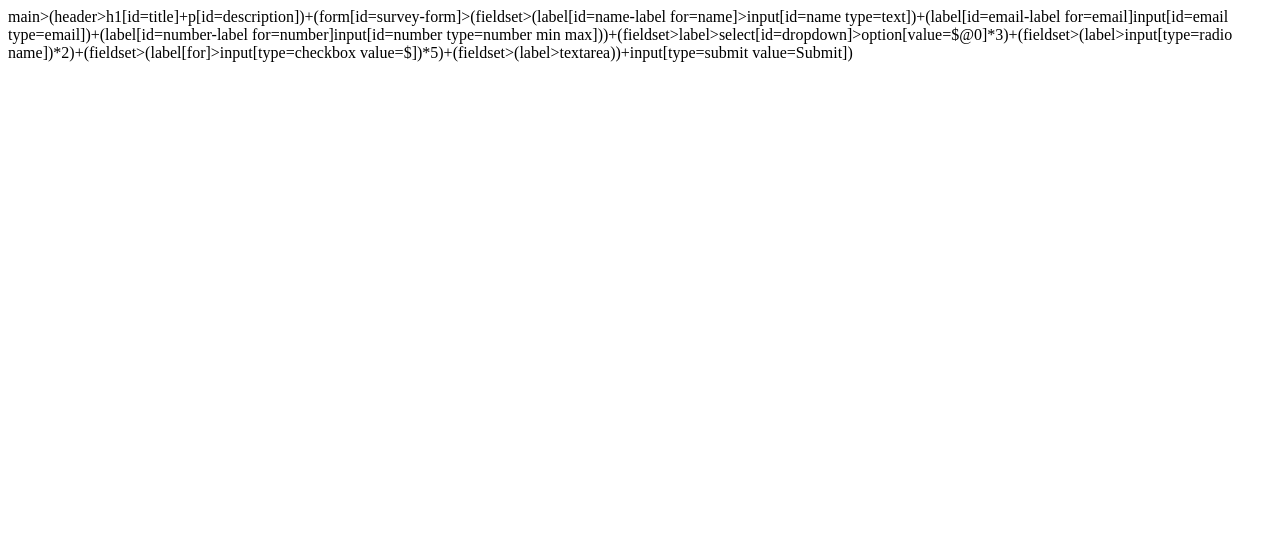
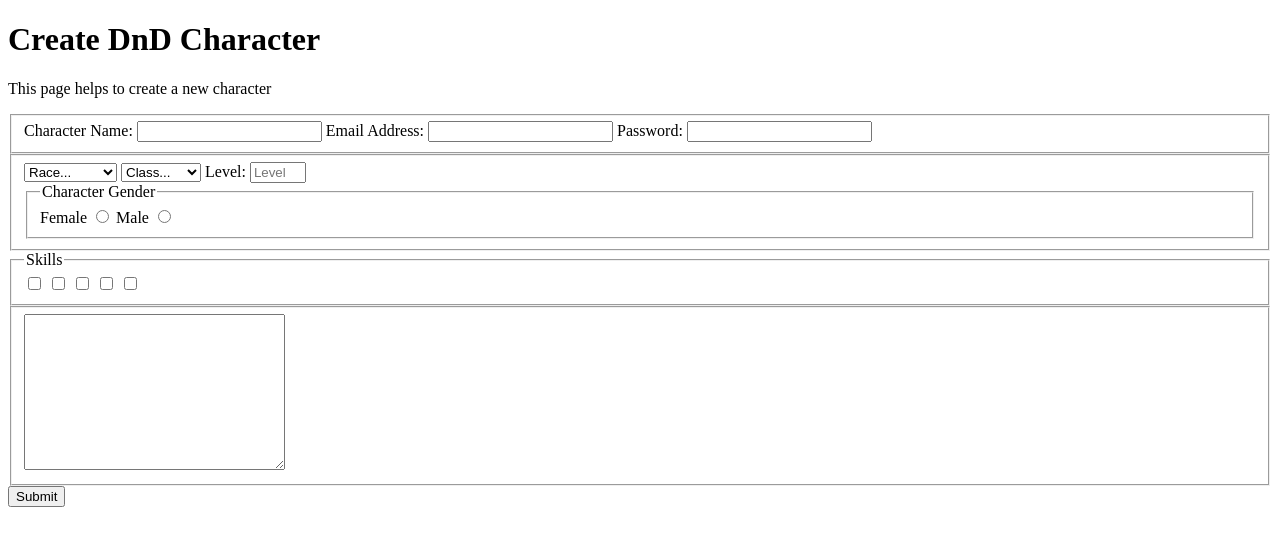
Before and after one commit to yegeto/survey-form, a plain HTML site: page index.html in a window 1280 px wide. Drawn offline with Linux system fonts and the light colour scheme.

Commit message:
basic character screen

```diff
--- a/index.html
+++ b/index.html
@@ -1,12 +1,97 @@
 <!DOCTYPE html>
 <html lang="en">
+
 <head>
   <meta charset="UTF-8">
   <meta name="viewport" content="width=device-width, initial-scale=1.0">
   <title>Create DnD Character</title>
 </head>
+
 <body>
-  main>(header>h1[id=title]+p[id=description])+(form[id=survey-form]>(fieldset>(label[id=name-label for=name]>input[id=name type=text])+(label[id=email-label for=email]input[id=email type=email])+(label[id=number-label for=number]input[id=number type=number min max]))+(fieldset>label>select[id=dropdown]>option[value=$@0]*3)+(fieldset>(label>input[type=radio name])*2)+(fieldset>(label[for]>input[type=checkbox value=$])*5)+(fieldset>(label>textarea))+input[type=submit value=Submit])
+  <main>
+    <header>
+      <h1 id="title">Create DnD Character</h1>
+      <p id="description">This page helps to create a new character</p>
+    </header>
+    <form action="" id="survey-form">
+      <fieldset>
+        <label for="name" id="name-label">Character Name:
+          <input type="text" id="name" required>
+        </label>
+        <label for="email" id="email-label">Email Address:
+          <input type="email" id="email" required>
+        </label>
+        <label for="password" id="password-label">Password:
+          <input type="text" type:password="" id="password" name="password" pattern="[a-z0-5]{8,}" required>
+        </label>
+      </fieldset>
+      <fieldset>
+        <label for="race">
+          <select name="race" id="dropdown">
+            <option value="0">Race...</option>
+            <option value="1">Human</option>
+            <option value="2">Dragonborn</option>
+            <option value="3">Dwarf</option>
+            <option value="4">Elf</option>
+            <option value="5">Half-Elf</option>
+            <option value="6">Orc</option>
+            <option value="7">Reborn</option>
+          </select>
+        </label>
+        <label for="class">
+          <select name="class" id="class">
+            <option value="0">Class...</option>
+            <option value="1">Bard</option>
+            <option value="2">Cleric</option>
+            <option value="3">Druid</option>
+            <option value="4">Fighter</option>
+            <option value="5">Monk</option>
+            <option value="6">Paladin</option>
+            <option value="7">Ranger</option>
+            <option value="8">Rouge</option>
+            <option value="9">Sorcerer</option>
+            <option value="10">Warlock</option>
+            <option value="11">Wizard</option>
+            <option value="12">Barbarian</option>
+          </select>
+        </label>
+        <label for="number" id="number-label">Level:
+          <input type="number" id="number" min="1" max="20" placeholder="Level">
+        </label>
+        <fieldset>
+          <legend>Character Gender</legend>
+          <label for="character-gender">Female
+            <input type="radio" name="character-gender" id="Female">
+          </label>
+          <label for="">Male
+            <input type="radio" name="character-gender" id="Male">
+          </label>
+        </fieldset>
+      </fieldset>
+      <fieldset>
+        <legend>Skills</legend>
+        <label for="">
+          <input type="checkbox" value="1">
+        </label>
+        <label for="">
+          <input type="checkbox"
+            value="2">
+          </label>
+          <label for="">
+            <input type="checkbox" value="3">
+          </label>
+          <label for=""><input
+            type="checkbox" value="4">
+          </label>
+          <label for="">
+            <input type="checkbox" value="5">
+          </label>
+        </fieldset>
+      <fieldset><label for=""><textarea name="" id="" cols="30" rows="10"></textarea></label></fieldset>
+      <input type="submit" value="Submit">
+    </form>
+  </main>
 
 </body>
+
 </html>
```
